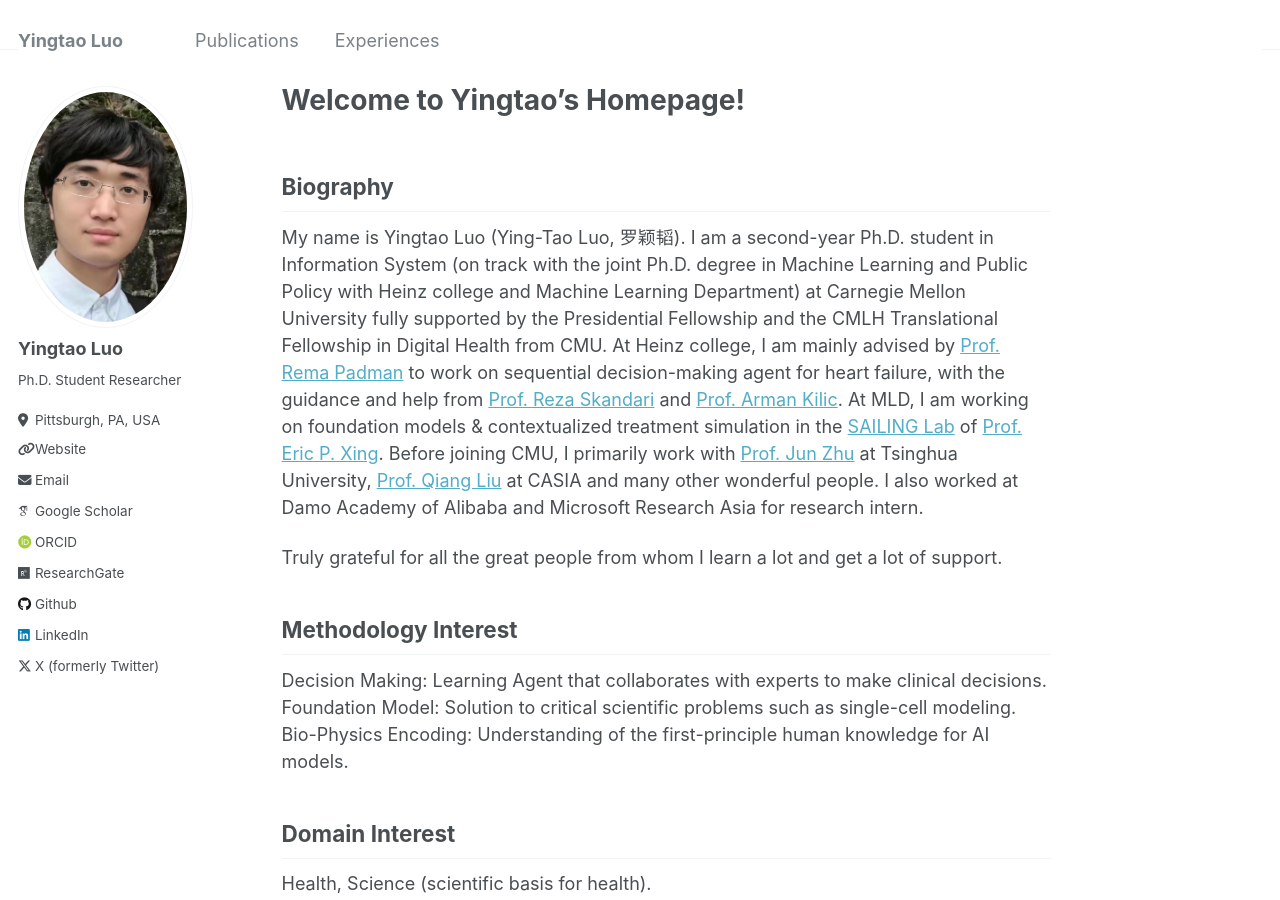
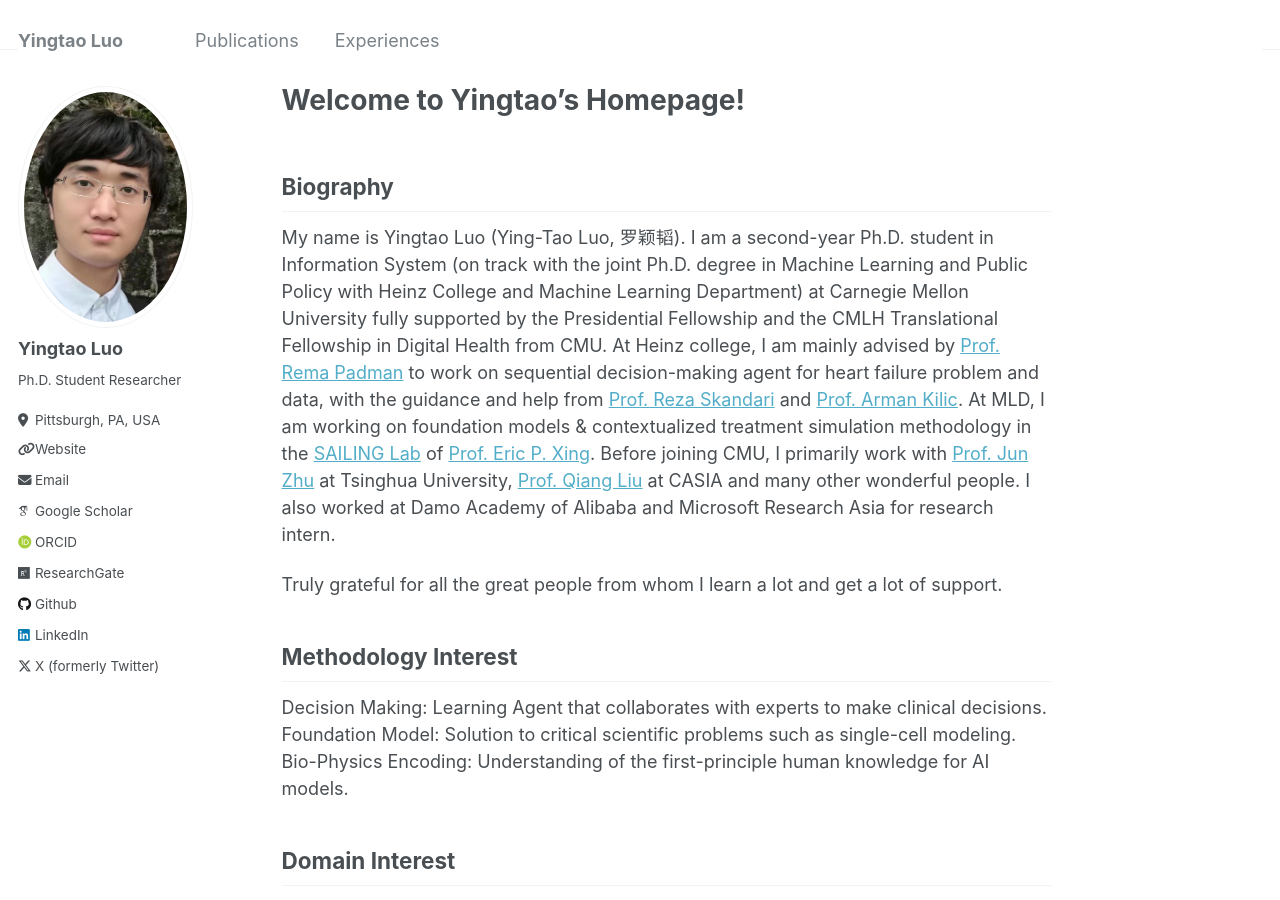
Before and after one commit to yingtaoluo/yingtaoluo.github.io, a Jekyll site: the page built from _pages/about.md, in a window 1280 px wide and 900 px high. Built offline with Jekyll 4.4.1, drawn with Linux system fonts in a browser that asks for light colours; some web fonts are replaced.

Commit message:
Update about.md

```diff
--- a/_pages/about.md
+++ b/_pages/about.md
@@ -9,7 +9,7 @@ redirect_from:
 ---
 
 ## Biography
-My name is Yingtao Luo (Ying-Tao Luo, 罗颖韬). I am a second-year Ph.D. student in Information System (on track with the joint Ph.D. degree in Machine Learning and Public Policy with Heinz college and Machine Learning Department) at Carnegie Mellon University fully supported by the Presidential Fellowship and the CMLH Translational Fellowship in Digital Health from CMU. At Heinz college, I am mainly advised by [Prof. Rema Padman](https://www.heinz.cmu.edu/faculty-research/profiles/padman-rema) to work on sequential decision-making agent for heart failure, with the guidance and help from [Prof. Reza Skandari](https://profiles.imperial.ac.uk/r.skandari) and [Prof. Arman Kilic](https://providers.muschealth.org/sc/charleston/arman-kilic-md). At MLD, I am working on foundation models & contextualized treatment simulation in the [SAILING Lab](https://sailing-lab.github.io/) of [Prof. Eric P. Xing](http://www.cs.cmu.edu/~epxing/). Before joining CMU, I primarily work with [Prof. Jun Zhu](https://ml.cs.tsinghua.edu.cn/~jun/index.shtml) at Tsinghua University, [Prof. Qiang Liu](https://john-qiangliu.tech/) at CASIA and many other wonderful people. I also worked at Damo Academy of Alibaba and Microsoft Research Asia for research intern.
+My name is Yingtao Luo (Ying-Tao Luo, 罗颖韬). I am a second-year Ph.D. student in Information System (on track with the joint Ph.D. degree in Machine Learning and Public Policy with Heinz College and Machine Learning Department) at Carnegie Mellon University fully supported by the Presidential Fellowship and the CMLH Translational Fellowship in Digital Health from CMU. At Heinz college, I am mainly advised by [Prof. Rema Padman](https://www.heinz.cmu.edu/faculty-research/profiles/padman-rema) to work on sequential decision-making agent for heart failure problem and data, with the guidance and help from [Prof. Reza Skandari](https://profiles.imperial.ac.uk/r.skandari) and [Prof. Arman Kilic](https://providers.muschealth.org/sc/charleston/arman-kilic-md). At MLD, I am working on foundation models & contextualized treatment simulation methodology in the [SAILING Lab](https://sailing-lab.github.io/) of [Prof. Eric P. Xing](http://www.cs.cmu.edu/~epxing/). Before joining CMU, I primarily work with [Prof. Jun Zhu](https://ml.cs.tsinghua.edu.cn/~jun/index.shtml) at Tsinghua University, [Prof. Qiang Liu](https://john-qiangliu.tech/) at CASIA and many other wonderful people. I also worked at Damo Academy of Alibaba and Microsoft Research Asia for research intern.
 
 Truly grateful for all the great people from whom I learn a lot and get a lot of support.
 
```
